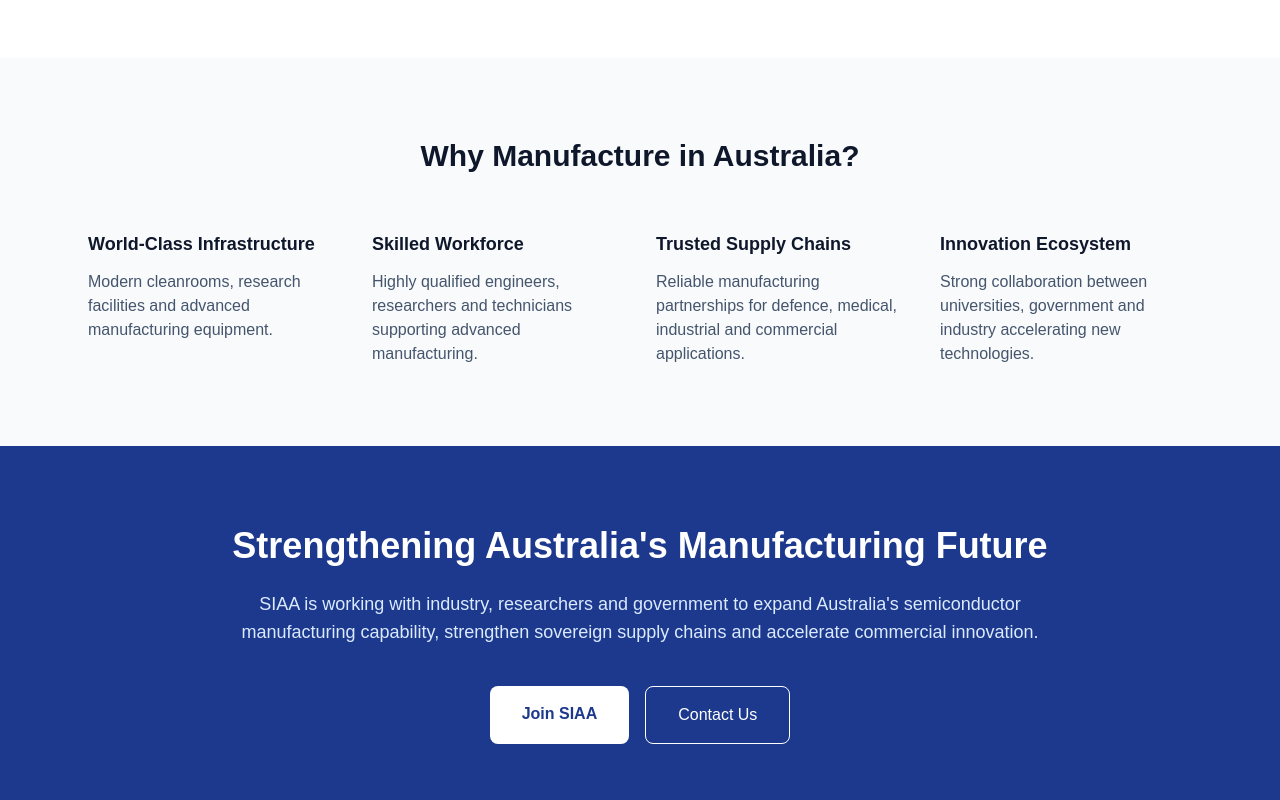
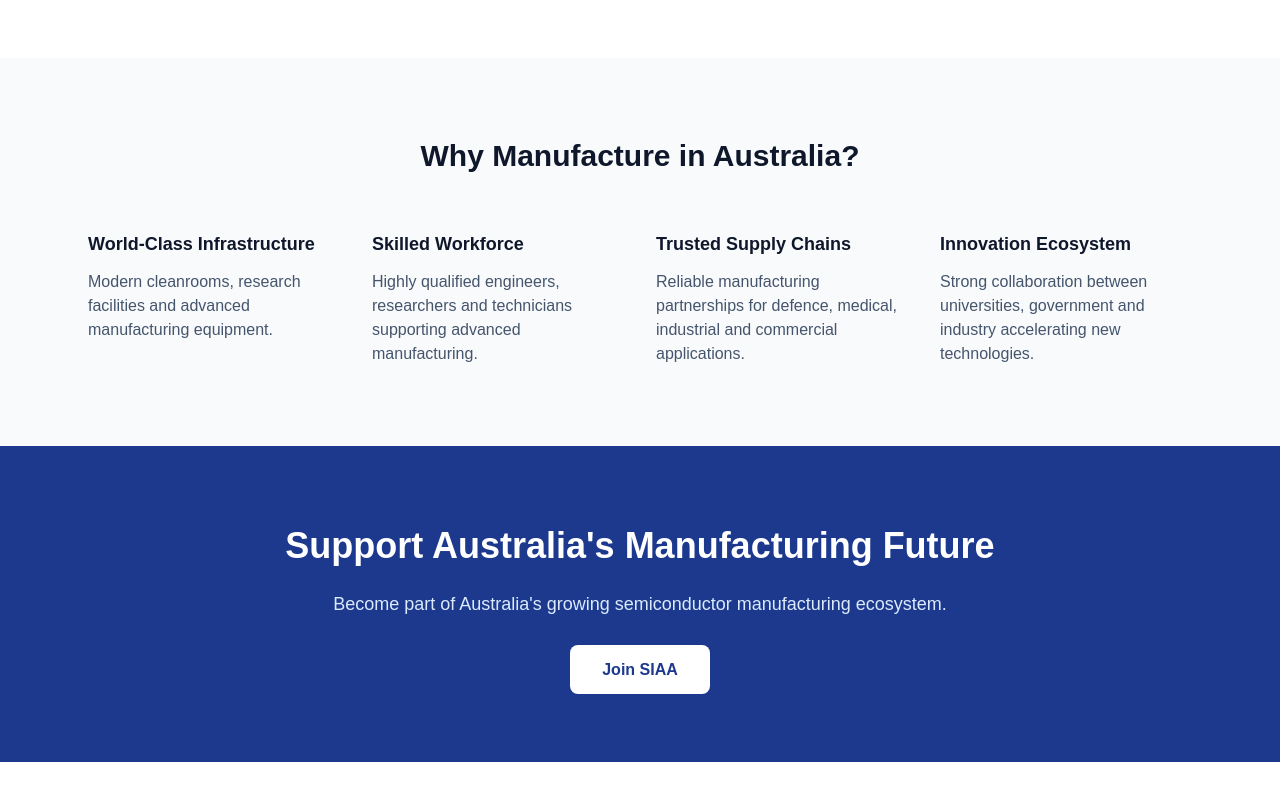
Before and after one commit to Ants-siaa/SIAA-site, a Next.js app: page /semiconductor-manufacturing-australia in a window 1280 px wide. Shown: the part 1905-2705 px from the top of the page. After the commit the page ends 2667 px from the top, so only its background shows below. Built offline with nearby package versions, Linux system fonts and the light colour scheme.

Commit message:
Update page.tsx

```diff
--- a/app/semiconductor-manufacturing-australia/page.tsx
+++ b/app/semiconductor-manufacturing-australia/page.tsx
@@ -1,6 +1,7 @@
 import PageHero from "@/components/PageHero";
 import Image from "next/image";
 import Link from "next/link";
+import CTASection from "@/components/CTASection";
 
 export default function ManufacturingPage() {
   return (
@@ -235,42 +236,10 @@ export default function ManufacturingPage() {
 
       {/* ================= CTA ================= */}
 
-      <section className="bg-blue-900 text-white py-20">
-
-        <div className="max-w-4xl mx-auto text-center px-6">
-
-          <h2 className="text-4xl font-bold">
-            Strengthening Australia's Manufacturing Future
-          </h2>
-
-          <p className="mt-6 text-blue-100 text-lg">
-            SIAA is working with industry, researchers and government to
-            expand Australia's semiconductor manufacturing capability,
-            strengthen sovereign supply chains and accelerate commercial
-            innovation.
-          </p>
-
-          <div className="mt-10 flex justify-center gap-4">
-
-            <Link
-              href="/membership"
-              className="bg-white text-blue-900 px-8 py-4 rounded-lg font-semibold hover:bg-slate-100"
-            >
-              Join SIAA
-            </Link>
-
-            <Link
-              href="/contact"
-              className="border border-white px-8 py-4 rounded-lg hover:bg-white/10"
-            >
-              Contact Us
-            </Link>
-
-          </div>
-
-        </div>
-
-      </section>
+<CTASection
+  title="Support Australia's Manufacturing Future"
+  description="Become part of Australia's growing semiconductor manufacturing ecosystem."
+/>
 
     </main>
   );
```
